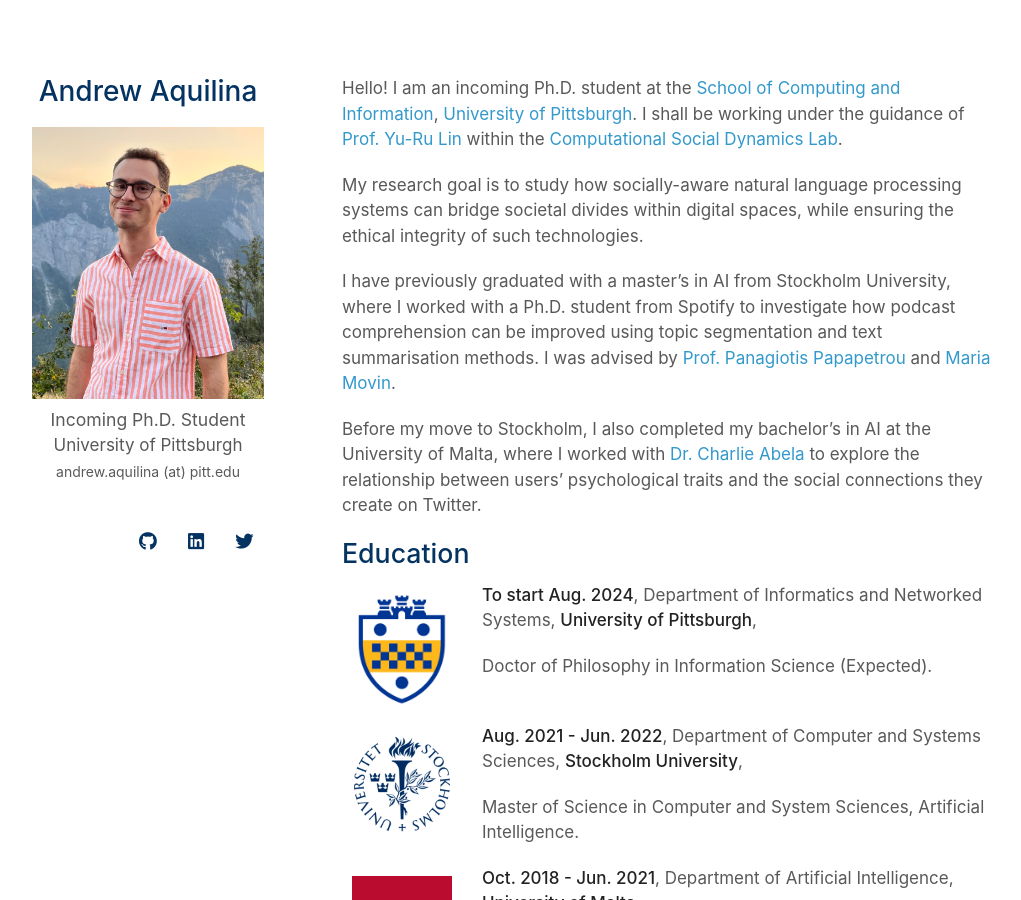
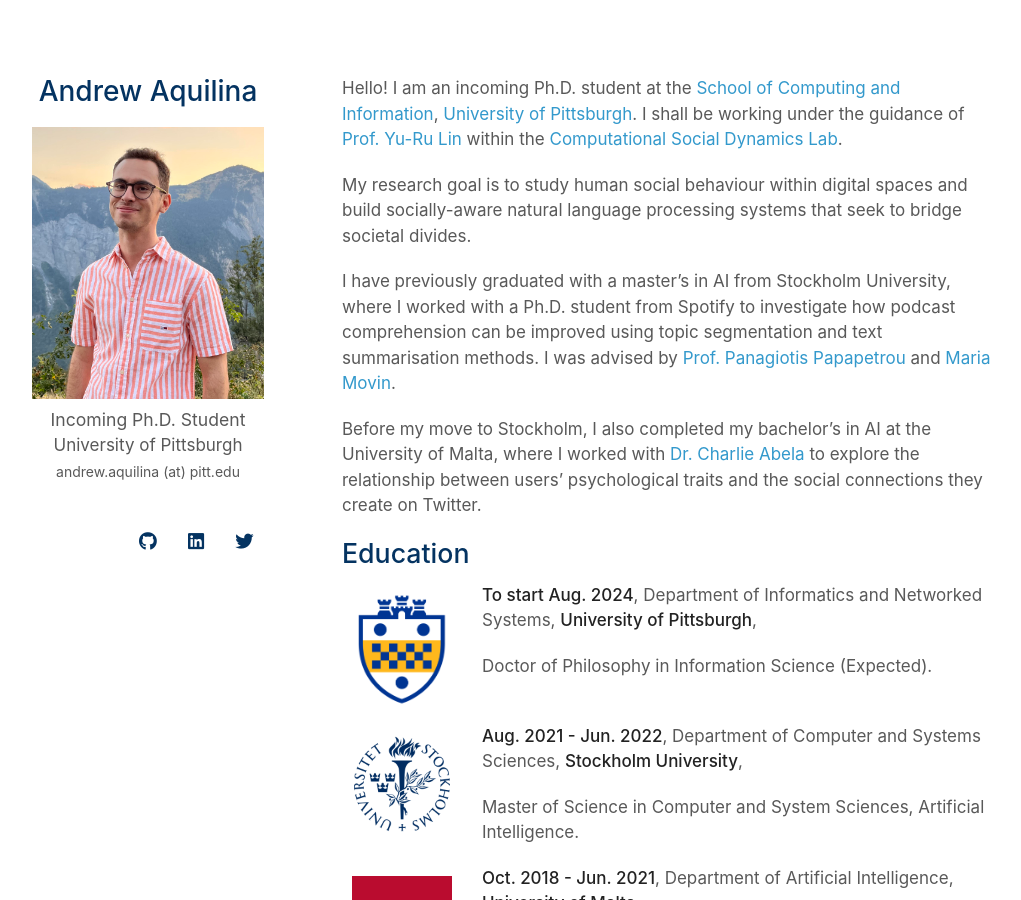
Before and after one commit to andaqu/andaqu.github.io, a Jekyll site: the page built from index.md, in a window 1280 px wide and 900 px high. Shown: the whole window, without its empty margins (128-1149 px from the left). Built offline with Jekyll 4.4.1, drawn with Linux system fonts in a browser that asks for light colours; nearby versions of some CDN libraries; a style sheet for code colours, icons or effects is not loaded.

Commit message:
Update index.md

```diff
--- a/index.md
+++ b/index.md
@@ -4,7 +4,7 @@ layout: homepage
 
 Hello! I am an incoming Ph.D. student at the [School of Computing and Information](https://www.sci.pitt.edu/), [University of Pittsburgh](https://pitt.edu/). I shall be working under the guidance of [Prof. Yu-Ru Lin](http://www.yurulin.com/) within the [Computational Social Dynamics Lab](https://picsolab.github.io/).
 
-My research goal is to study how socially-aware natural language processing systems can bridge societal divides within digital spaces, while ensuring the ethical integrity of such technologies.
+My research goal is to study human social behaviour within digital spaces and build socially-aware natural language processing systems that seek to bridge societal divides.
 
 I have previously graduated with a master’s in AI from Stockholm University, where I worked with a Ph.D. student from Spotify to investigate how podcast comprehension can be improved using topic segmentation and text summarisation methods. I was advised by [Prof. Panagiotis Papapetrou](https://papapetrou.blogs.dsv.su.se/) and [Maria Movin](https://www.linkedin.com/in/mariamovin).
 
```
